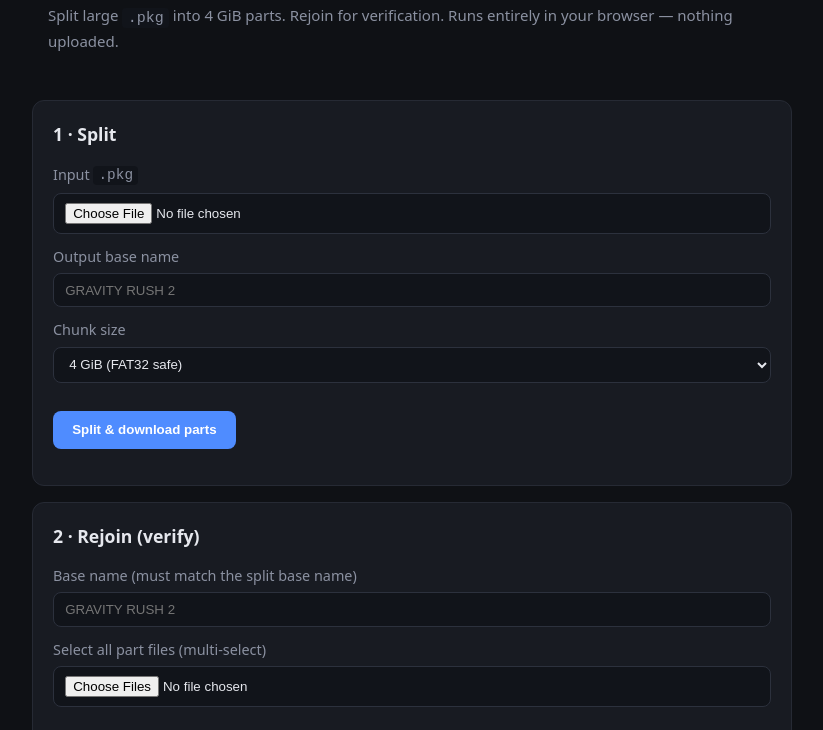
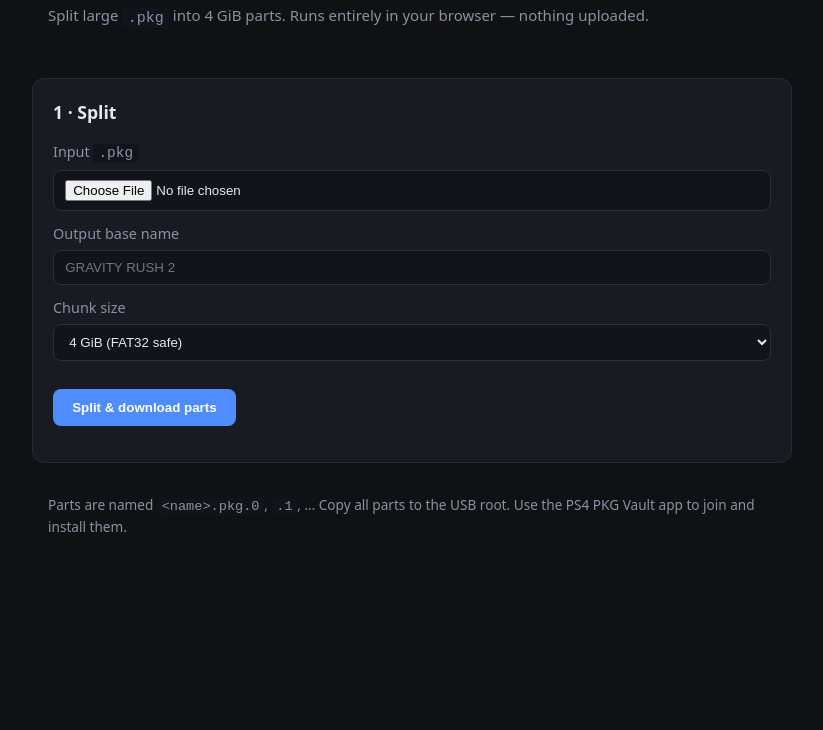
Before and after one commit to OnyxSoul-1/pkg-splitter, a plain HTML site: page index.html in a window 1280 px wide. Shown: the part 70-800 px from the top of the page, without its empty margins (228-1051 px from the left). Drawn offline with Linux system fonts and the light colour scheme.

Commit message:
Update index.html

```diff
--- a/index.html
+++ b/index.html
@@ -9,7 +9,7 @@
 <body>
 <header>
   <h1>PKG Splitter</h1>
-  <p class="sub">Split large <code>.pkg</code> into 4&nbsp;GiB parts. Rejoin for verification. Runs entirely in your browser — nothing uploaded.</p>
+  <p class="sub">Split large <code>.pkg</code> into 4&nbsp;GiB parts. Runs entirely in your browser — nothing uploaded.</p>
 </header>
 
 <section class="card">
@@ -31,23 +31,10 @@
   <div id="split-log" class="log"></div>
 </section>
 
-<section class="card">
-  <h2>2 · Rejoin (verify)</h2>
-  <label>Base name (must match the split base name)
-    <input type="text" id="join-name" placeholder="GRAVITY RUSH 2">
-  </label>
-  <label>Select all part files (multi-select)
-    <input type="file" id="join-files" multiple accept=".pkg.*">
-  </label>
-  <button id="join-go">Rejoin</button>
-  <div id="join-log" class="log"></div>
-</section>
-
 <footer>
-  <p>Parts are named <code>&lt;name&gt;.pkg.0</code>, <code>.1</code>, … Copy all parts to the USB root. The PS4 Package Installer reassembles them during install.</p>
+  <p>Parts are named <code>&lt;name&gt;.pkg.0</code>, <code>.1</code>, … Copy all parts to the USB root. Use the PS4 PKG Vault app to join and install them.</p>
 </footer>
 
 <script src="js/split.js"></script>
-<script src="js/join.js"></script>
 </body>
 </html>
```
